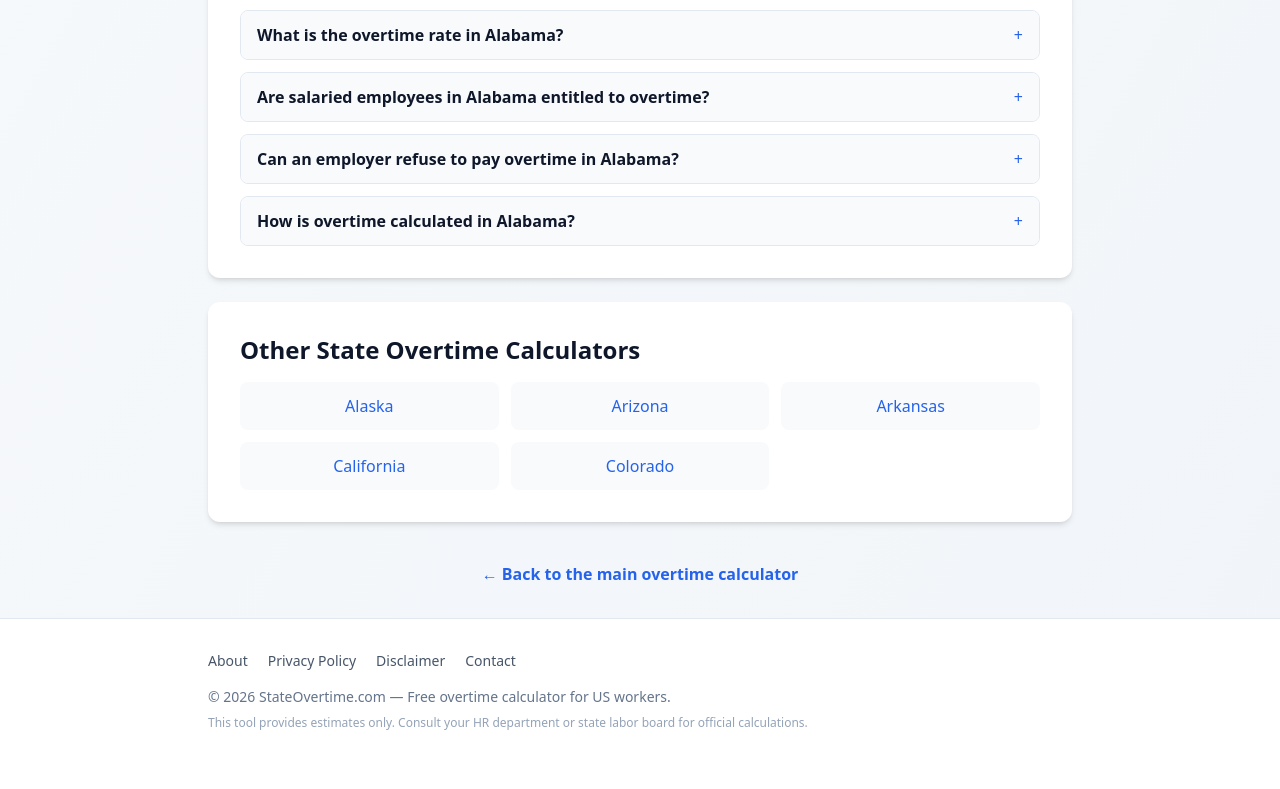
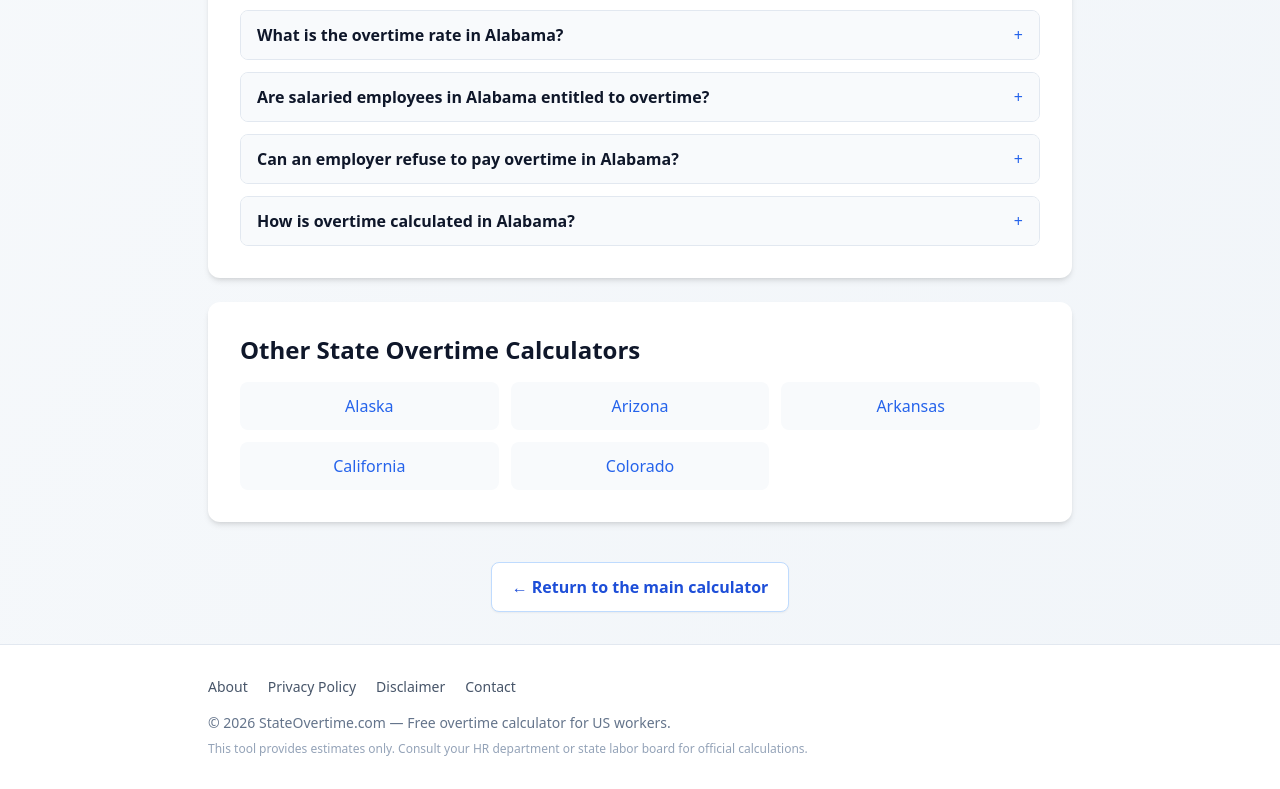
Before and after one commit to kikaifabrik-flow/stateovertime, a Next.js app: page /overtime-calculator/alabama in a window 1280 px wide. Shown: the part 1554-2343 px from the top of the page. Before the commit the page ends 2317 px from the top, so only its background shows below. Built offline with nearby package versions, Linux system fonts and the light colour scheme.

Commit message:
Add return link to main calculator

```diff
--- a/src/app/overtime-calculator/[state]/page.tsx
+++ b/src/app/overtime-calculator/[state]/page.tsx
@@ -280,9 +280,9 @@ export default function StatePage({ params }: { params: { state: string } }) {
           <div className="text-center pt-4">
             <Link
               href="/"
-              className="text-blue-600 hover:underline font-semibold"
+              className="inline-flex items-center rounded-lg border border-blue-200 bg-white px-5 py-3 text-blue-700 shadow-sm hover:border-blue-300 hover:bg-blue-50 hover:text-blue-900 font-semibold transition-colors"
             >
-              &larr; Back to the main overtime calculator
+              &larr; Return to the main calculator
             </Link>
           </div>
         </section>
```
